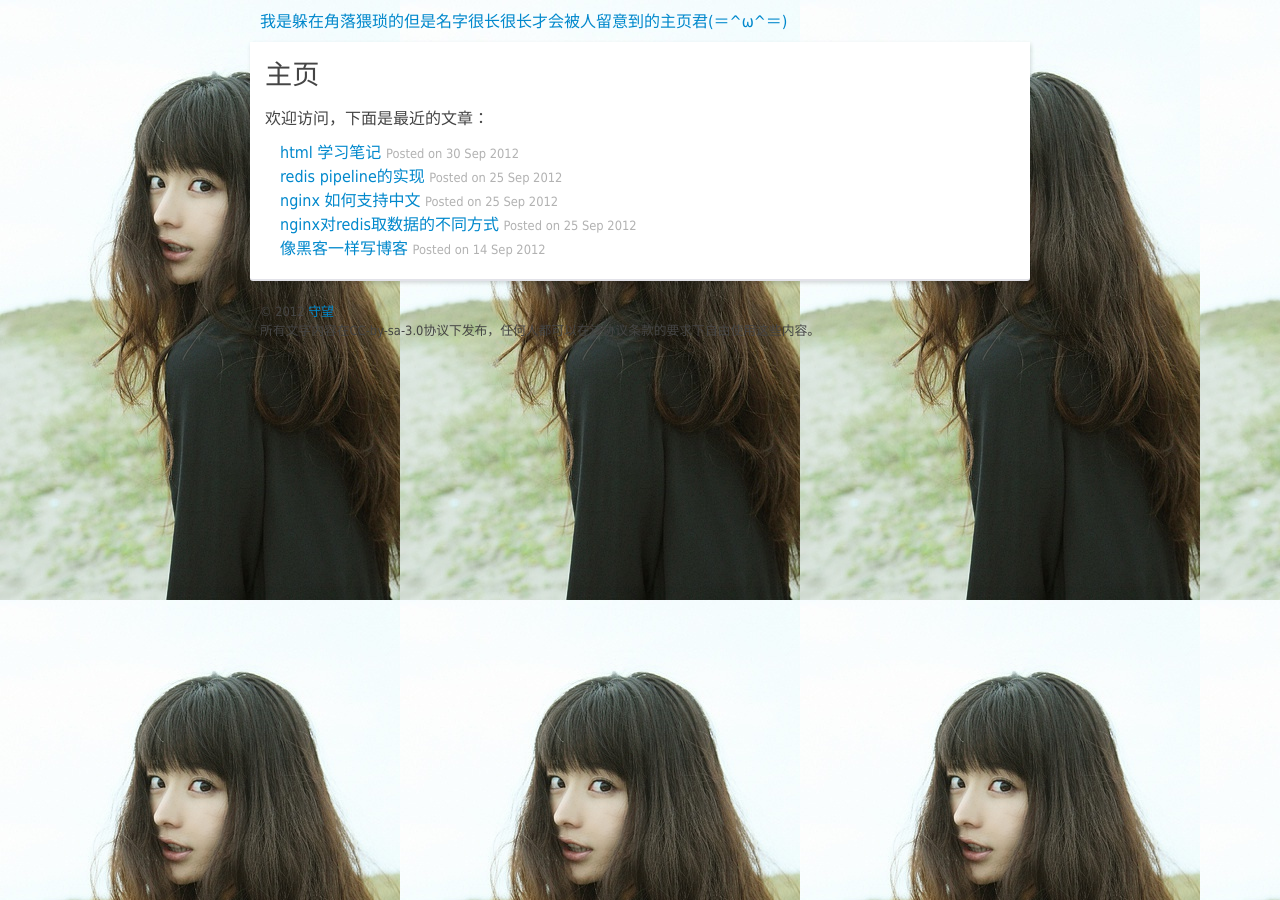
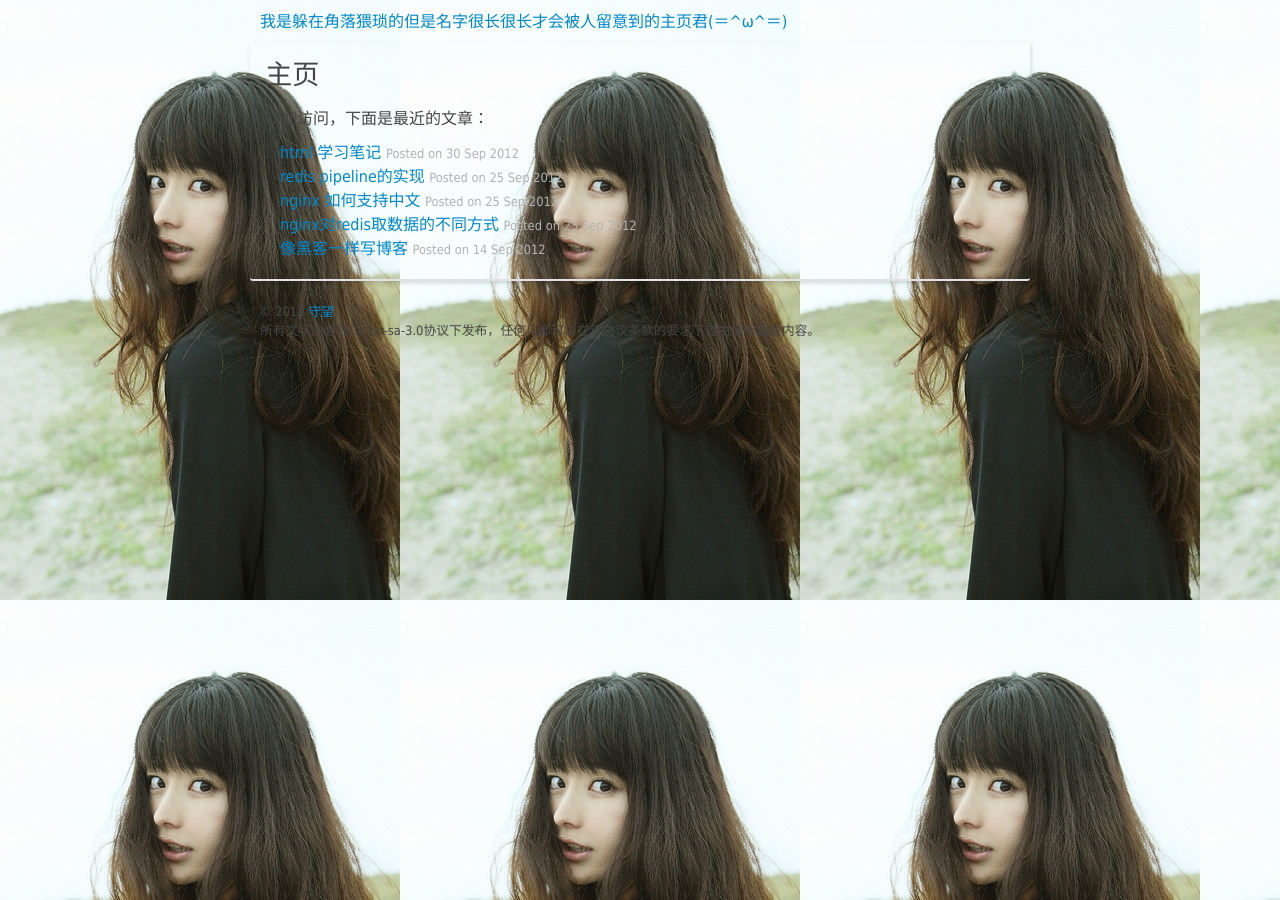
Before and after one commit to hopestar/hopestar.github.com, a Jekyll site: the page built from index.html, in a window 1280 px wide. Built offline with Jekyll 4.4.1, drawn with Linux system fonts in a browser that asks for light colours; Markdown is read by kramdown in place of the engine named in the settings.

Commit message:
Update assets/style/simple.css

```diff
--- a/assets/style/simple.css
+++ b/assets/style/simple.css
@@ -19,7 +19,7 @@ code { font-family: Consolas, 'Microsoft Yahei', monospace; }
 
 #header { padding: 8px 10px 10px 10px; color: #454545; }
 
-#content { padding: 10px 15px 10px 15px; background-color: #ffffff; border-radius: 0 0 3px 3px; border-bottom: 2px solid #e2e2e9; box-shadow: 1px 2px 4px rgba(0, 0, 0, 0.15); }
+#content { padding: 10px 15px 10px 15px;  border-radius: 0 0 3px 3px; border-bottom: 2px solid #e2e2e9; box-shadow: 1px 2px 4px rgba(0, 0, 0, 0.15); }
 
 #footer { padding: 10px; font-size: 0.8em; }
 
```
